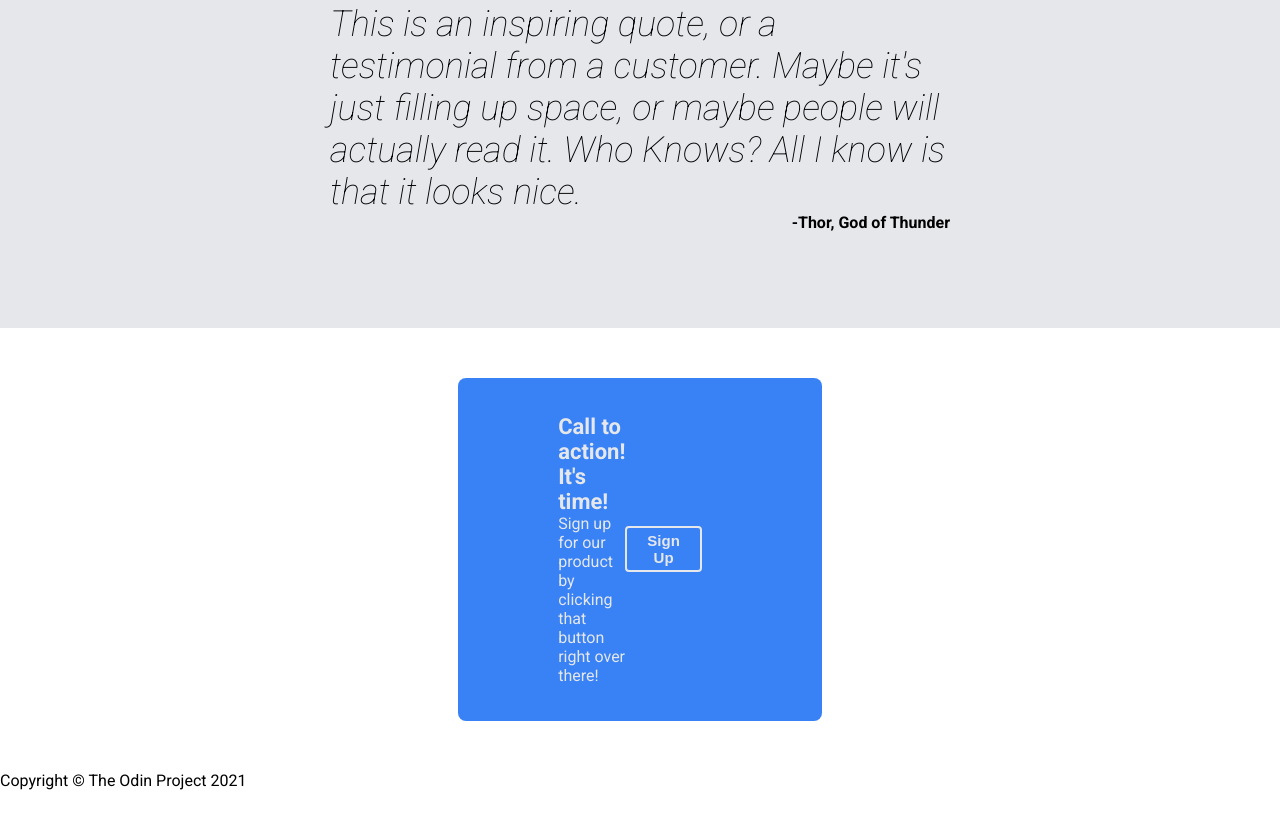
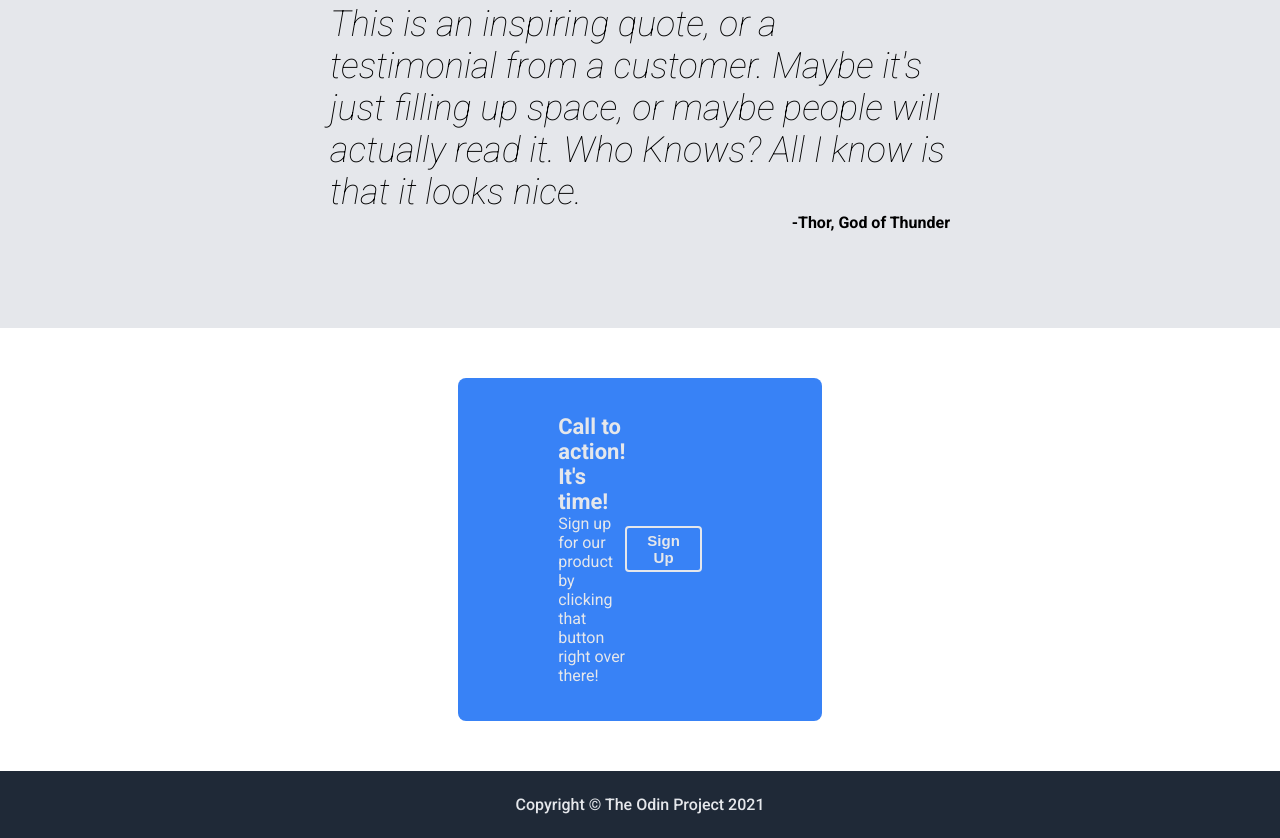
Before and after one commit to daviddoll8/foundations-landing-page, a plain HTML site: page index.html in a window 1280 px wide. Shown: the part 968-1806 px from the top of the page. Before the commit the page ends 1758 px from the top, so only its background shows below. Drawn offline with Linux system fonts and the light colour scheme.

Commit message:
add styling to the css file for the footer section of the landing page

```diff
--- a/styles.css
+++ b/styles.css
@@ -212,3 +212,13 @@ a:hover {
 .signup-text {
   color: #E5E7EB;
 }
+
+.footer-section {
+  padding: 24px 0;
+  display: flex;
+  justify-content: center;
+  align-items: center;
+  background-color: #1F2937;
+  color: #E5E7EB;
+  font-weight: 500;
+}
```
